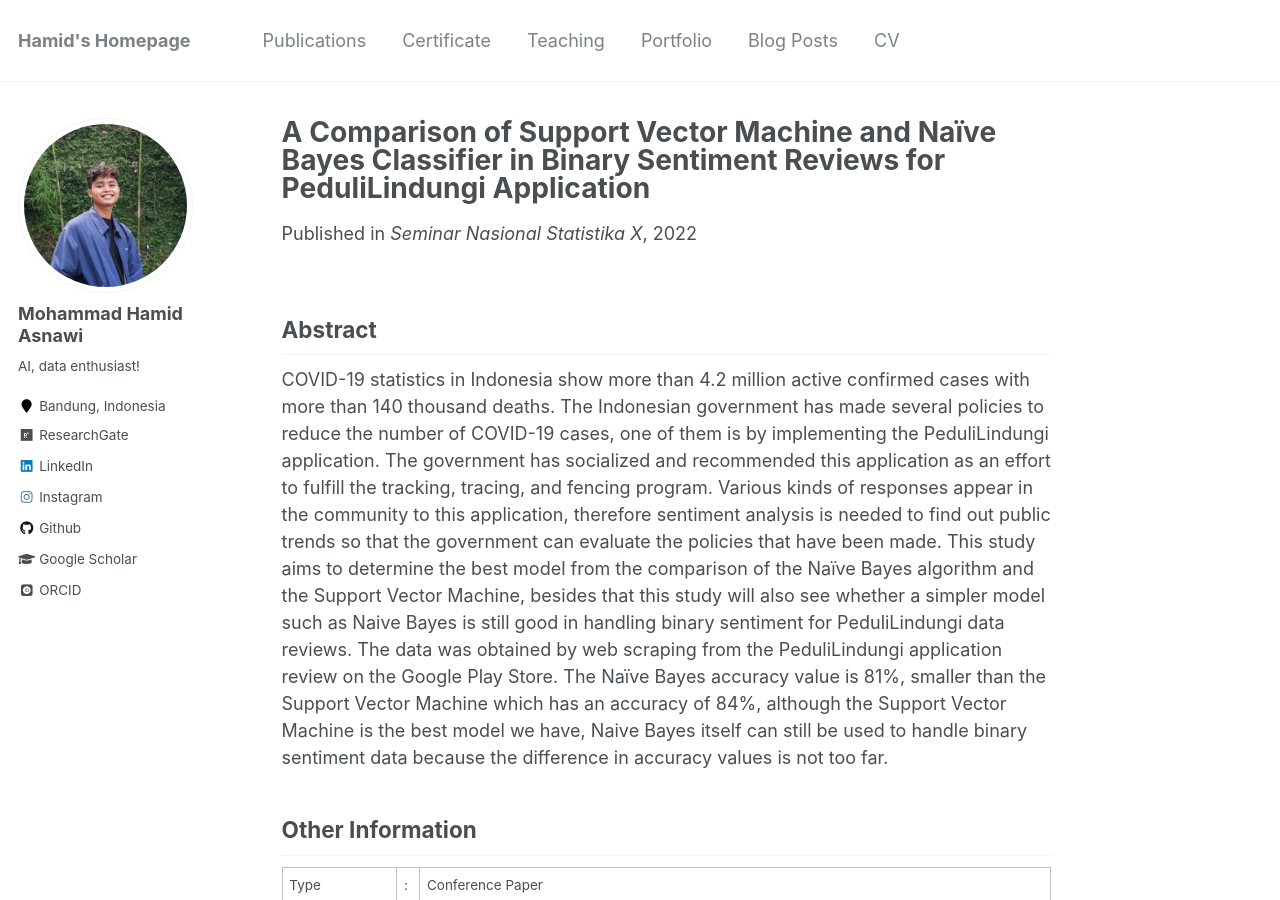
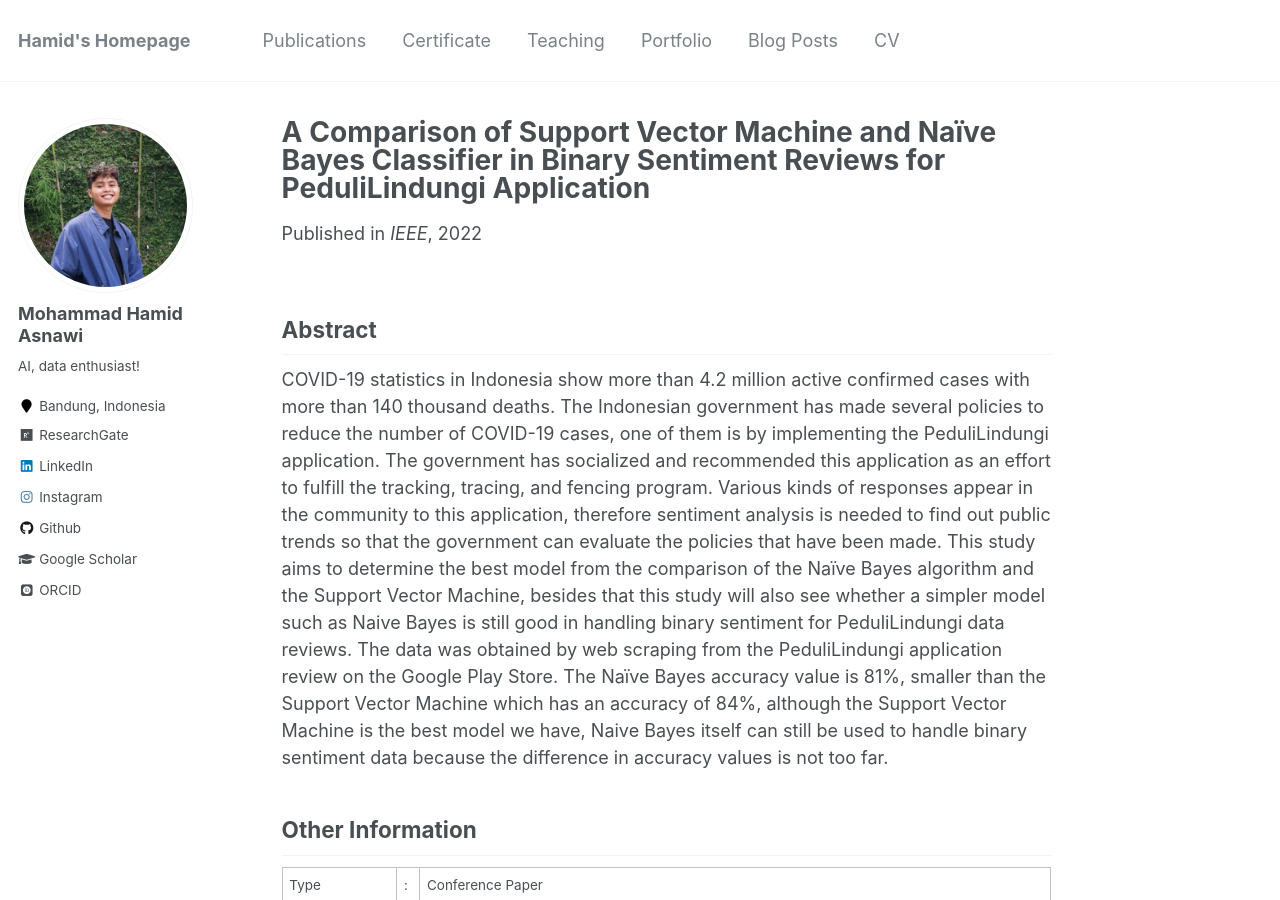
Before and after one commit to mhamidasn/mhamidasn.github.io, a Jekyll site: the page built from _publications/pub_6.md, in a window 1280 px wide and 900 px high. Built offline with Jekyll 4.4.1, drawn with Linux system fonts in a browser that asks for light colours; some web fonts are replaced.

Commit message:
edit publication

```diff
--- a/_publications/pub_6.md
+++ b/_publications/pub_6.md
@@ -4,7 +4,7 @@ collection: publications
 permalink: /publication/pub_6
 date: 2022-02-01
 excerpt: '**Abstract**<br>COVID-19 statistics in Indonesia show more than 4.2 million active confirmed cases with more than 140 thousand deaths. The Indonesian government has made several policies to reduce the number of COVID-19 cases, one of them is by implementing the PeduliLindungi application. The government has socialized and recommended this application as an effort to fulfill the tracking, tracing, and fencing program. Various kinds of responses appear in the community to this application, therefore sentiment analysis is needed to find out public trends so that the government can evaluate the policies that have been made. This study aims to determine the best model from the comparison of the Naïve Bayes algorithm and the Support Vector Machine, besides that this study will also see whether a simpler model such as Naive Bayes is still good in handling binary sentiment for PeduliLindungi data reviews. The data was obtained by web scraping from the PeduliLindungi application review on the Google Play Store. The Naïve Bayes accuracy value is 81%, smaller than the Support Vector Machine which has an accuracy of 84%, although the Support Vector Machine is the best model we have, Naive Bayes itself can still be used to handle binary sentiment data because the difference in accuracy values is not too far.'
-venue: 'Seminar Nasional Statistika X'
+venue: 'IEEE'
 tags:
   - conference paper
   - english
```
